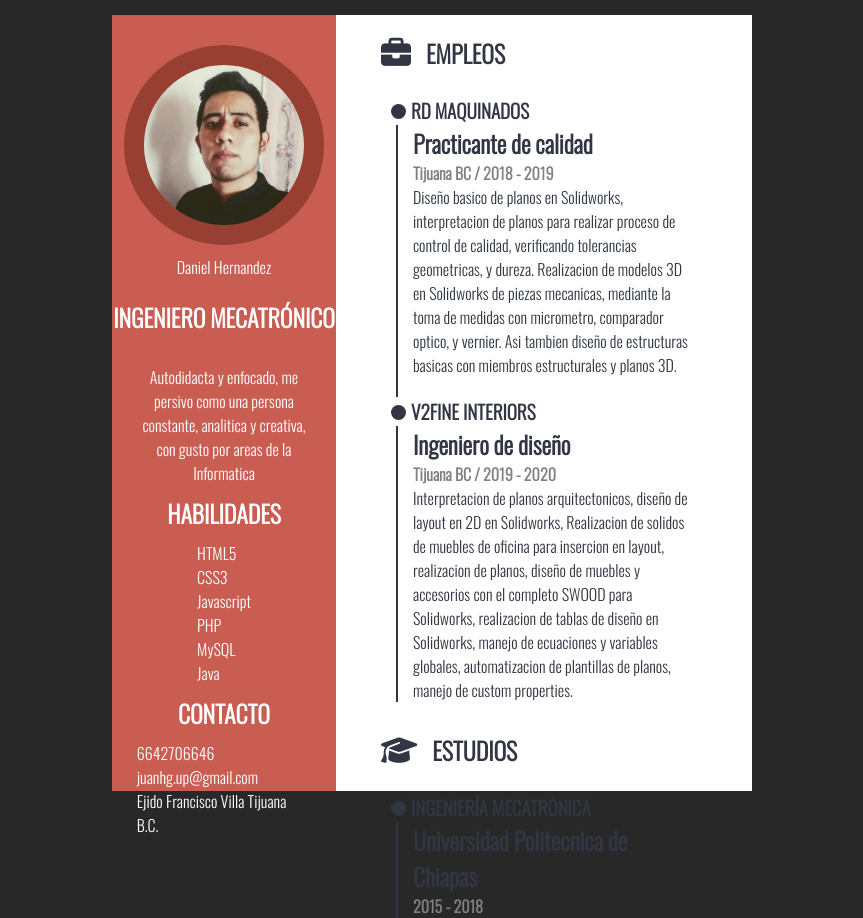
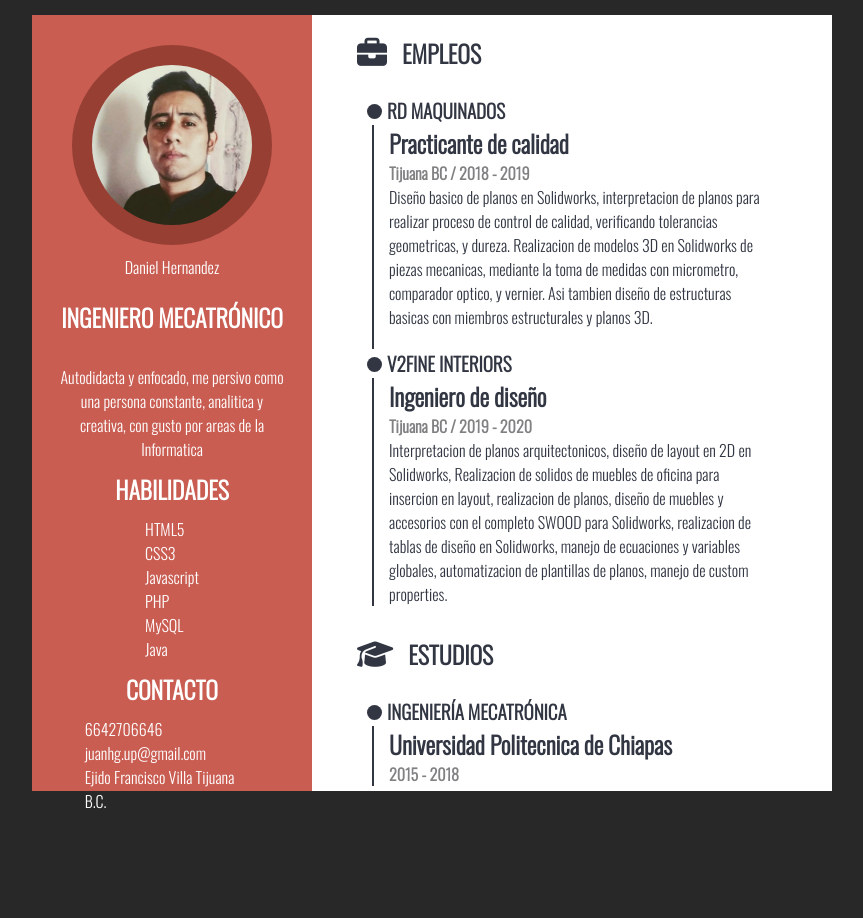
Before and after one commit to Daniel-Hernandez2020/cv, a plain HTML site: page index.html in a window 1280 px wide. Shown: the whole page, without its empty margins (208-1071 px from the left). After the commit the page ends 813 px from the top, so only its background shows below. Drawn offline with nearby package versions, Linux system fonts and the light colour scheme.

Commit message:
Tamaño fijo al container

```diff
--- a/style.css
+++ b/style.css
@@ -18,7 +18,7 @@
  .container{
 
         margin-top: 15px;
-        flex-basis: 50%;
+        flex-basis: 800px;
         height: 97vh;
         background-color: white;
         display: flex;
```
